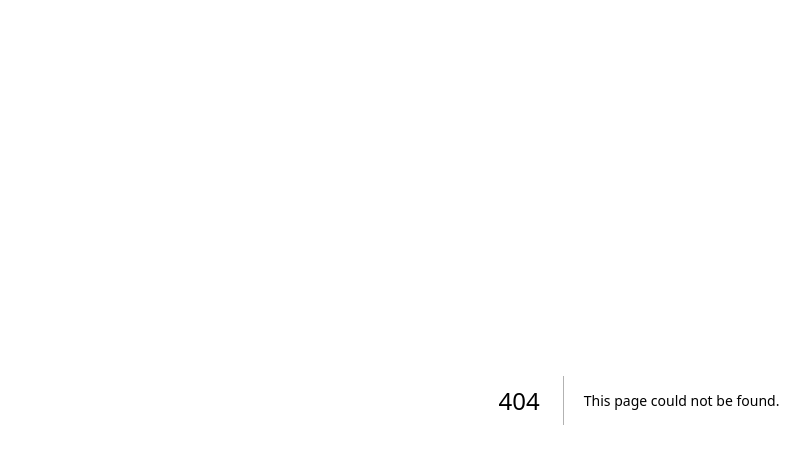
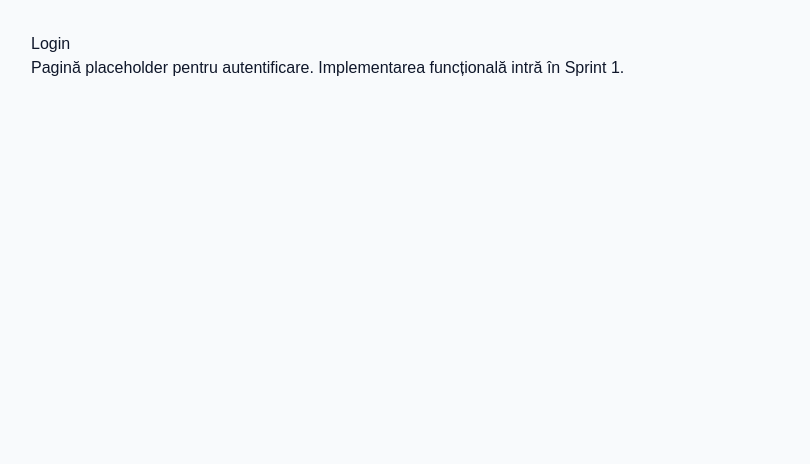
Before and after one commit to cesty00/Aplica-ie-Web-Trasabilitate-FAP-conectat-la-ERP, a Next.js app in the folder apps/web/: page /login in a window 1280 px wide. Before the commit this address had no page. Shown: the top 464 px of the page, without its empty margins (1-811 px from the left). Built offline with nearby package versions, Linux system fonts and the light colour scheme.

Commit message:
feat(web): add login page placeholder

```diff
--- /dev/null
+++ b/apps/web/src/app/login/page.tsx
@@ -0,0 +1,8 @@
+export default function LoginPage() {
+  return (
+    <main style={{ padding: 32 }}>
+      <h1>Login</h1>
+      <p>Pagină placeholder pentru autentificare. Implementarea funcțională intră în Sprint 1.</p>
+    </main>
+  );
+}
```
